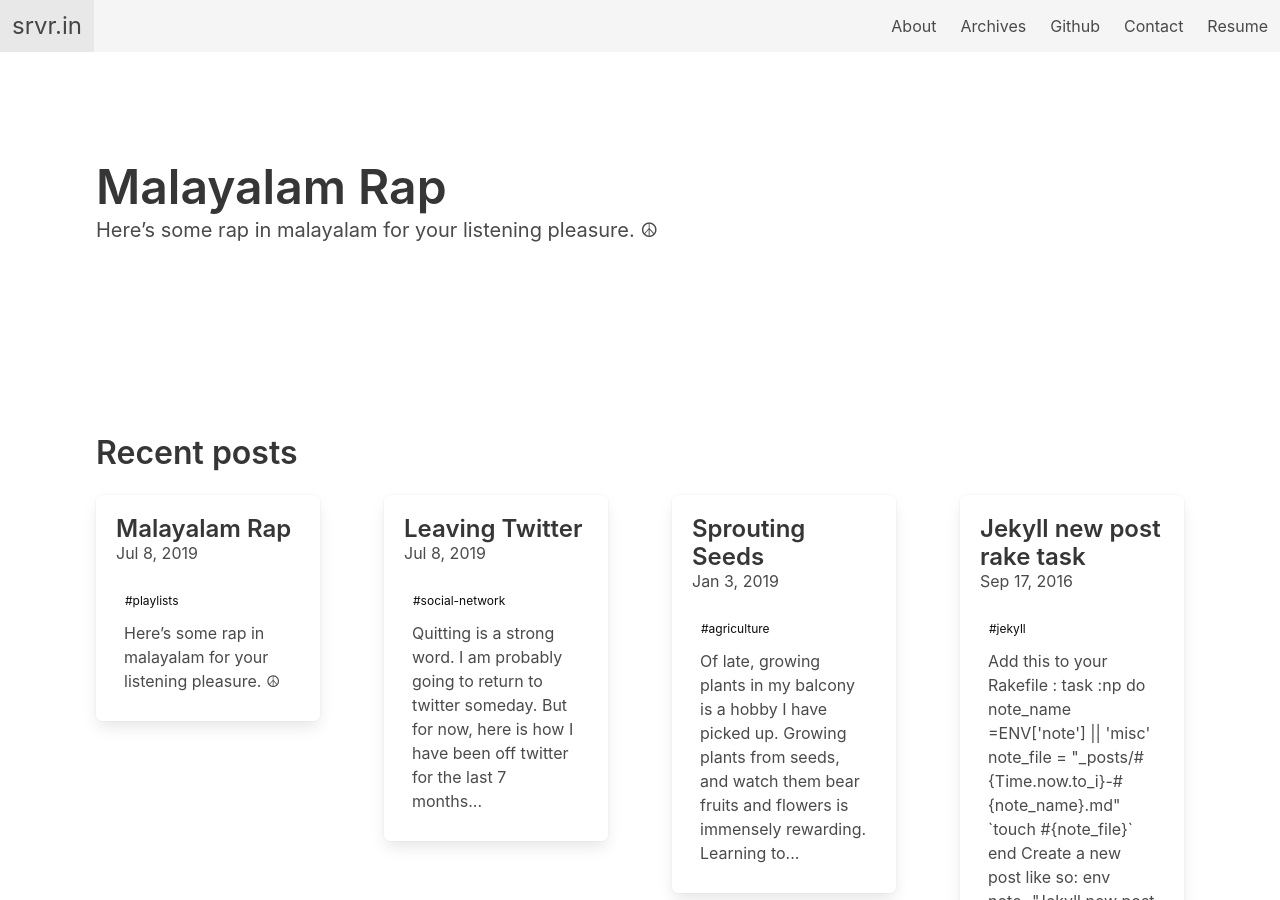
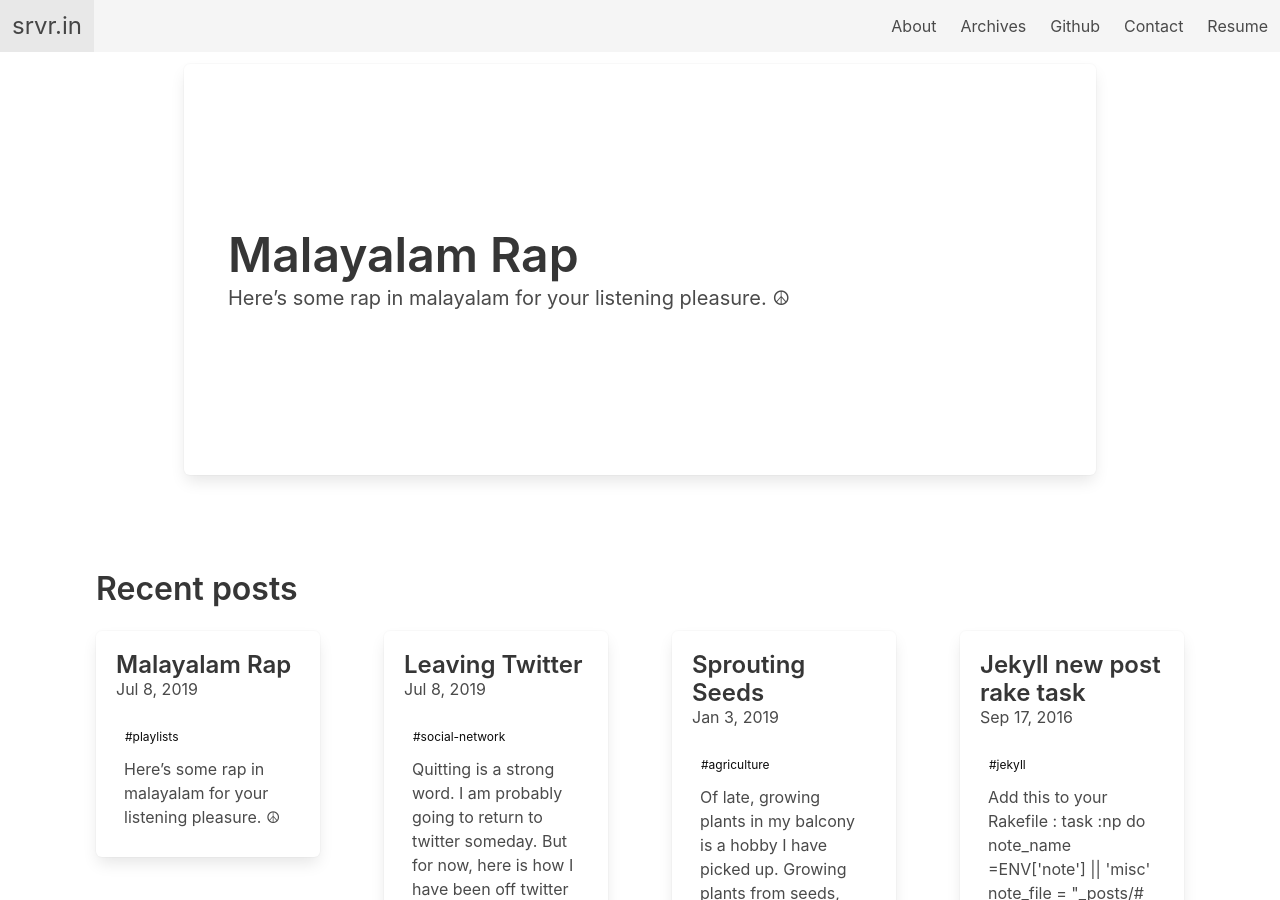
Before and after one commit to srih4ri/srih4ri.github.com, a Jekyll site: the page built from index.html, in a window 1280 px wide and 900 px high. Built offline with Jekyll 4.4.1, drawn with Linux system fonts in a browser that asks for light colours.

Commit message:
Change style for latest post

```diff
--- a/index.html
+++ b/index.html
@@ -4,7 +4,10 @@ layout: default
 <section class="is-hidden">
     {{site.description}}
 </section>
+<section class="section is-small container is-max-desktop">
+
   {% for post in site.posts limit:1%}
+  <div class="box">
   <section class="hero is-medium is-bold">
     <div class="hero-body">
       <div class="container">
@@ -17,7 +20,10 @@ layout: default
       </div>
     </div>
   </section>
+  </div>
   {% endfor %}
+
+</section>
 
 <section class="section">
   <h2 class="title is-3">Recent posts</h2>
```
Lines whose indentation alone changed are shown as unchanged.
